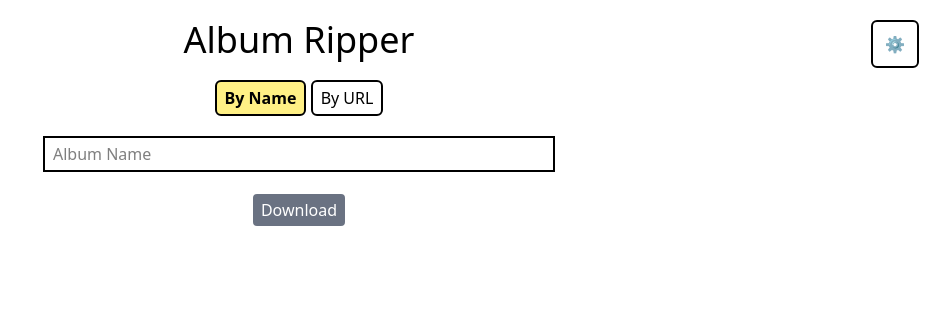
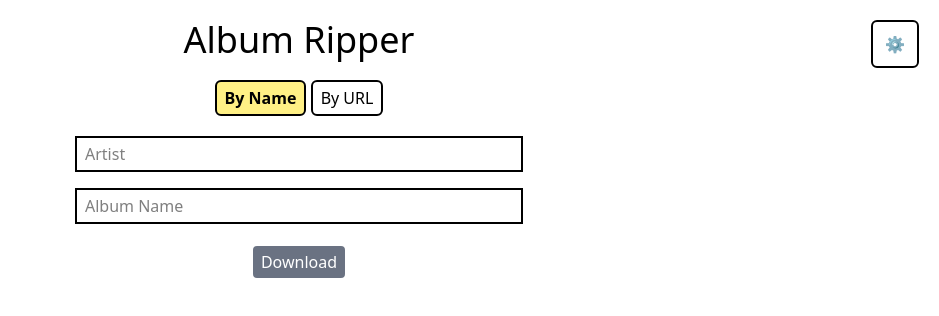
Before and after one commit to oixel/AlbumRipper, a SvelteKit app: page / in a window 1280 px wide. Shown: the top 316 px of the page, without its empty margins (341-1280 px from the left). Built offline with nearby package versions, Linux system fonts and the light colour scheme.

Commit message:
progress on getting metadata from MusicBrainz

```diff
--- /dev/null
+++ b/src/lib/interfaces/Album.ts
@@ -0,0 +1,9 @@
+import type { Song } from "./Song";
+
+export interface Album {
+    name: string;
+    artist: string;
+    trackCount: number;
+    tracklist: Array<Song>;
+    coverURL: string;
+}
--- /dev/null
+++ b/src/lib/interfaces/Song.ts
@@ -0,0 +1,4 @@
+export interface Song {
+    name: string;
+    duration: number;
+}
--- a/src/routes/+page.svelte
+++ b/src/routes/+page.svelte
@@ -1,16 +1,62 @@
 <script lang="ts">
+	import type { Album } from '$lib/interfaces/Album';
+
 	let settingsOpen = false;
 	let revealToken = false;
+	let accessToken = '';
 
 	//
 	let searchByName = true;
+	let artistName = '';
+	let albumName = '';
 
 	let url = '';
 	let loading = false;
 	let error = false;
 	let message = '';
 
-	let accessToken = '';
+	async function getMusicBrainzMetadata() {
+		console.log('Reached');
+		const idSearchURL = `https://musicbrainz.org/ws/2/release/?query=artist:"${artistName}" AND release:"${albumName}"&fmt=json`;
+
+		const idSearchResponse = await fetch(idSearchURL);
+		const idSearchData = await idSearchResponse.json();
+
+		console.log('Reached 2');
+
+		if (idSearchData.releases && idSearchData.releases.length > 0) {
+			const id = idSearchData.releases[0].id;
+			const dataSearchURL = `https://musicbrainz.org/ws/2/release/${id}?inc=recordings&fmt=json`;
+
+			console.log('ID:', id);
+
+			const dataSearchResponse = await fetch(dataSearchURL);
+			const data = await dataSearchResponse.json();
+
+			console.log('Reached 3');
+
+			if (data.media && data.media.length > 0) {
+				let album: Album;
+
+				const tracklist = data.media[0].tracks;
+
+				console.log('Media Data:', data.media);
+				console.log('Tracklist Data:', data.media[0].tracks);
+
+				// Loop through all songs in the tracklist and fille the album object with data
+				for (let track of tracklist) {
+					console.log(track.title);
+				}
+			} else {
+				console.log('Album data not found.');
+			}
+		} else {
+			console.log('ID not found.');
+		}
+
+		//
+		return null;
+	}
 
 	async function downloadSong() {
 		loading = true;
@@ -60,9 +106,14 @@
 	}
 
 	async function downloadByName() {
-		error = true;
-		message = 'Download by Name feature is not yet implemented...';
-		console.log(message);
+		try {
+			// if (!accessToken) {
+			// 	error = true;
+			// 	message = 'Please input your MusicBrainz API token in the settings menu (top right).';
+			// 	return;
+			// }
+			getMusicBrainzMetadata();
+		} catch (error) {}
 	}
 
 	// Downloads either playlist or single song based on URL passed in
@@ -111,21 +162,33 @@
 			</p>
 		{/if}
 
-		<input
-			bind:value={url}
-			placeholder={searchByName ? 'Album Name' : 'YouTube Playlist/Song URL'}
-			class="w-full max-w-lg self-center border-2 py-1 pl-2"
-		/>
+		{#if searchByName}
+			<div class="flex flex-col justify-center gap-4">
+				<input
+					bind:value={artistName}
+					placeholder="Artist"
+					class="w-full max-w-md self-center border-2 py-1 pl-2"
+				/>
+				<input
+					bind:value={albumName}
+					placeholder="Album Name"
+					class="w-full max-w-md self-center border-2 py-1 pl-2"
+				/>
+			</div>
+		{:else}
+			<input
+				bind:value={url}
+				placeholder="YouTube Playlist/Song URL"
+				class="w-full max-w-lg self-center border-2 py-1 pl-2"
+			/>
+		{/if}
 
 		<button
 			onclick={() => {
 				searchByName ? downloadByName() : downloadByURL();
 			}}
-			disabled={loading || !url}
-			class="mx-auto max-w-32 bg-black text-white
-        {url && !loading
-				? 'hover:scale-105 hover:cursor-pointer'
-				: 'hover:cursor-not-allowed'} disabled:bg-gray-500"
+			disabled={loading || (!searchByName && !url) || (searchByName && (!artistName || !albumName))}
+			class="mx-auto max-w-32 bg-black text-white not-disabled:hover:font-bold not-disabled:hover:text-black disabled:cursor-not-allowed disabled:bg-gray-500"
 		>
 			{loading ? 'Downloading...' : 'Download'}
 		</button>
@@ -133,7 +196,7 @@
 		{#if message}<p class="{error ? 'text-red-500' : 'text-green-500'} italic">{message}</p>{/if}
 	{:else}
 		<label for="token-input" class="self-center font-bold">MusicBrainz API Access Token</label>
-		<div class="flex w-full max-w-full flex-row justify-center gap-5 self-center">
+		<div class="flex w-full max-w-full justify-center gap-5 self-center">
 			<input
 				name="token-input"
 				bind:value={accessToken}
--- a/src/routes/layout.css
+++ b/src/routes/layout.css
@@ -5,5 +5,5 @@ body {
 }
 
 button {
-    @apply hover:cursor-pointer px-2 py-1 border-2 rounded-md transition-transform duration-75 hover:scale-105 hover:bg-yellow-200;
+    @apply not-disabled:cursor-pointer px-2 py-1 border-2 rounded-md transition-transform duration-75 not-disabled:hover:scale-105 not-disabled:hover:bg-yellow-200;
 }
```
